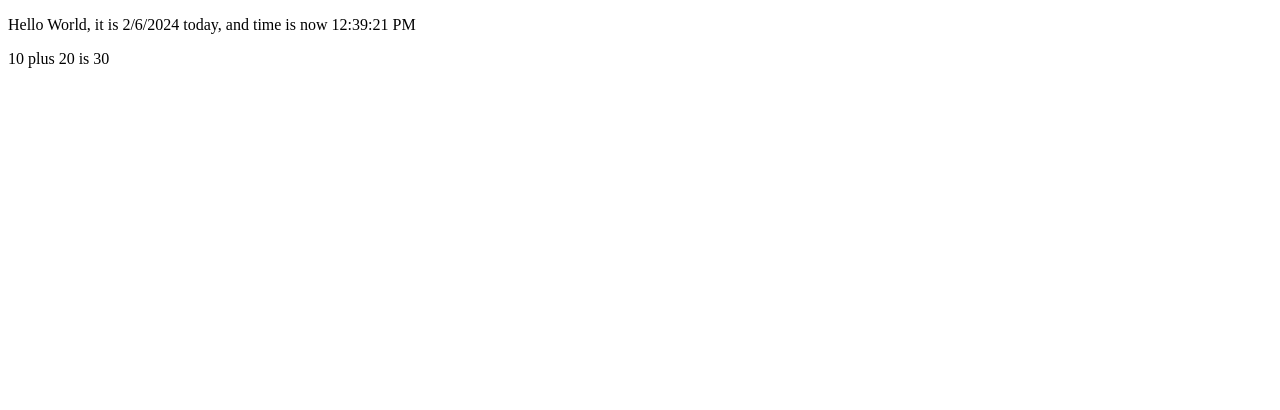
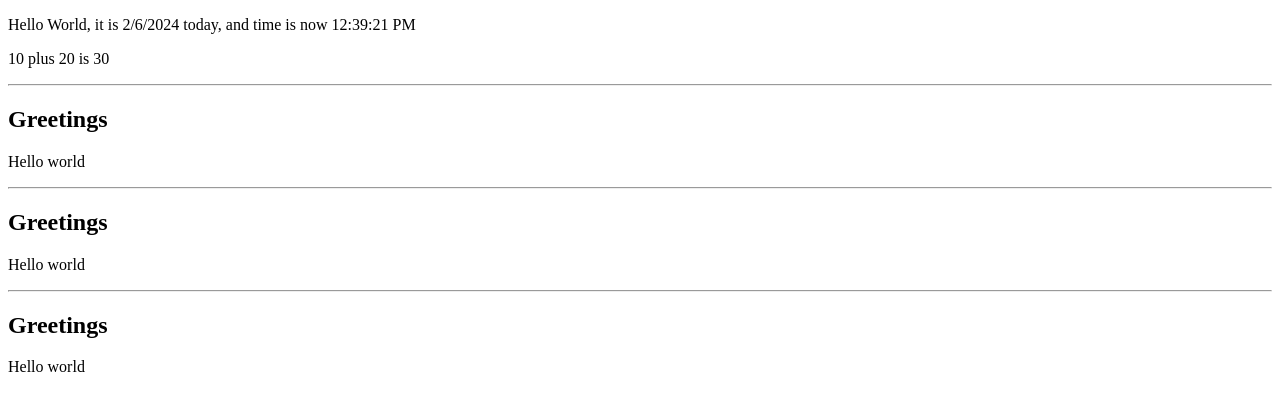
Before and after one commit to konjuable/01-part1-react, a React (Vite) app: page / in a window 1280 px wide. Shown: the top 410 px of the page. Built offline with nearby package versions, Linux system fonts and the light colour scheme.

Commit message:
Lisätty komponentti Time ja siirretty edellä tehty sisältö sinne. Lisätty komponentti Hello ja sille sisällöksi  otsikko ja kappale. Kutsuttu komponentista App komponentit Time ja Hello (3x).

```diff
--- a/src/App.jsx
+++ b/src/App.jsx
@@ -1,11 +1,20 @@
-const App = () => {
-  // console.log("Hello from komponentti");
+const Hello = () => {
+  return (
+    <section>
+      <hr></hr>
+      <h1>Greetings</h1>
+
+      <p>Hello world</p>
+    </section>
+  );
+};
+const Time = () => {
   const now = new Date();
   const a = 10;
   const b = 20;
   console.log(now, a + b);
   return (
-    <>
+    <section>
       <p>
         Hello World, it is
         <span> {now.toLocaleDateString()} today,</span>
@@ -14,6 +23,17 @@ const App = () => {
       <p>
         {a} plus {b} is {a + b}
       </p>
+    </section>
+  );
+};
+
+const App = () => {
+  return (
+    <>
+      <Time />
+      <Hello />
+      <Hello />
+      <Hello />
     </>
   );
 };
```
